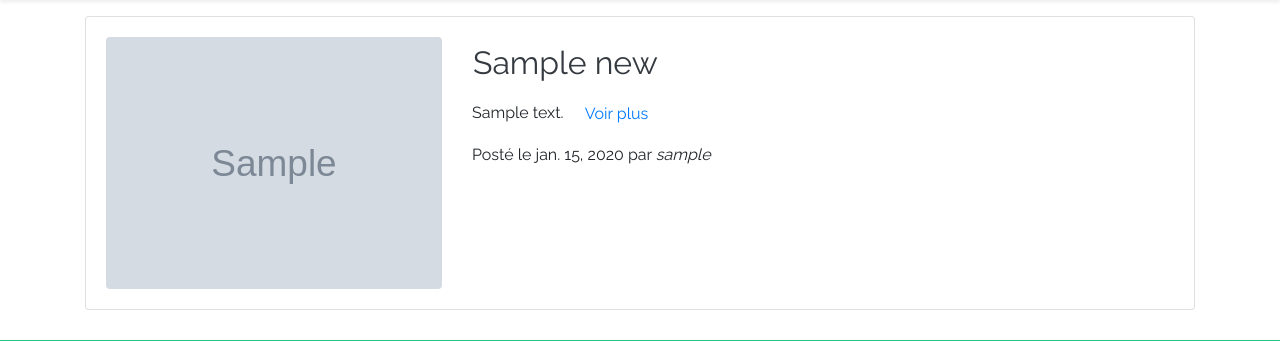
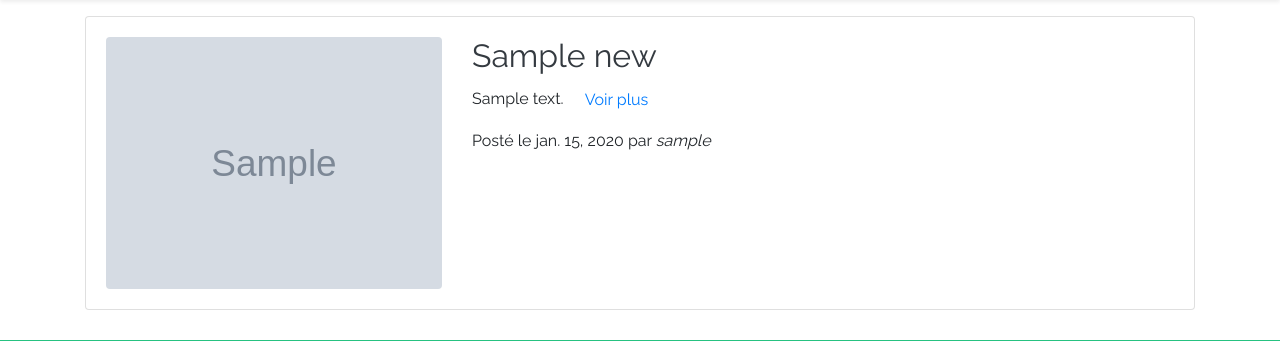
Before and after one commit to ludel/PK-France, a Django app: page /blog/news/ in a window 1280 px wide. Shown: the part 67-408 px from the top of the page. Run offline with Django 3.2, Linux system fonts and the light colour scheme; tables that the repository leaves empty hold one stand-in row (values such as "Sample post"); grey boxes marked "Sample" are stand-in pictures; some libraries are stand-ins or nearby versions.

Commit message:
Fix btn list news

```diff
--- a/blog/templates/blog/news_list.html
+++ b/blog/templates/blog/news_list.html
@@ -15,7 +15,7 @@
                             </a>
                         </div>
                         <div class="col-lg-8">
-                            <a href="{{ article.get_absolute_url }}" class="btn btn-link pl-0 text-dark">
+                            <a href="{{ article.get_absolute_url }}" class="pl-0 text-dark">
                                 <h2 class="card-title">
                                     {{ article.title }}
                                 </h2>
```
